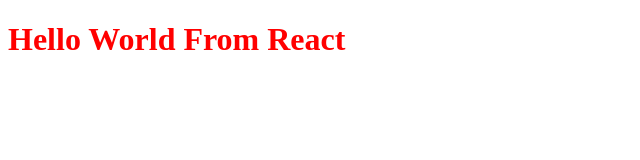
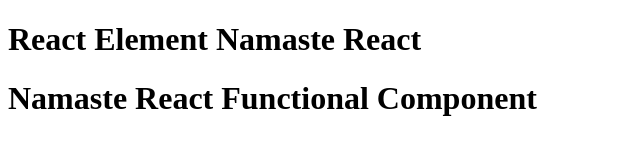
Before and after one commit to Sandy134/namaste-react, a React app: page / in a window 1280 px wide. Shown: the whole page, without its empty margins (0-640 px from the left). Built offline with nearby package versions, Linux system fonts and the light colour scheme.

Commit message:
Learning Components

```diff
--- a/App.js
+++ b/App.js
@@ -1,7 +1,46 @@
 import React from "react"
 import ReactDOM from "react-dom/client"
 
-const heading = React.createElement("h1",{id:"heading"},"Hello World From React")
+
+
+
+// JSX -> JavaScript XML -> XML Like Syntax
+// Not a Pure JavaScript
+// Parcel is doing the job behind the scenes before the code is submitted to the browser's JS engine
+// Babel is the tool that converts JSX to React.createElement that react understands
+// JSX => React.createElement => Object => Rendering this onto DOM becomes HTML
+const heading = (<h1 className = "head" tabIndex="5">
+    Namaste React Using JSX
+    </h1>)
+
+// React Components
+// 2 types of components - Functional Components and Class Components
+// Class components are the older way of writing components
+// Functional components are the new way of writing components
+
+// React Functional Component - A function that returns JSX
+
+const elem = <span>React Element </span>
+
+// JSX sanitizes to prevent cross site scripting
+const Title = () => (
+    <h1 className="head">
+        {elem}
+        Namaste React
+    </h1>
+
+)
+// Component Composition
+const HeadingComponent = () => (
+ <div id="container">
+    {Title()}
+    <h1>Namaste React Functional Component </h1>
+ </div>
+)
+
+
+
+
 const root = ReactDOM.createRoot(document.getElementById("root"))
 
-root.render(heading)
+root.render(<HeadingComponent />)
--- a/index.html
+++ b/index.html
@@ -7,7 +7,9 @@
     <title>Namaste React</title>
 </head>
 <body>
-    <div id="root"></div>
+    <div id="root">
+        <h1>Sandesh is Here</h1>
+    </div>
     <script type="module" src="./App.js" ></script>
 </body>
 </html>
```
